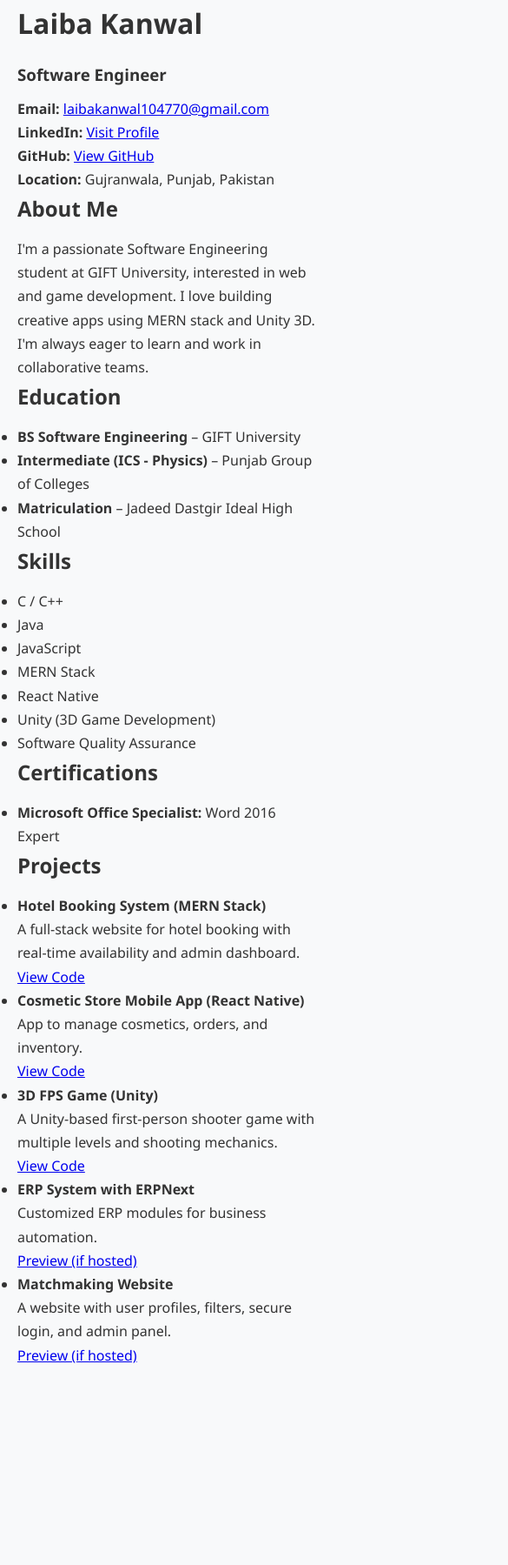
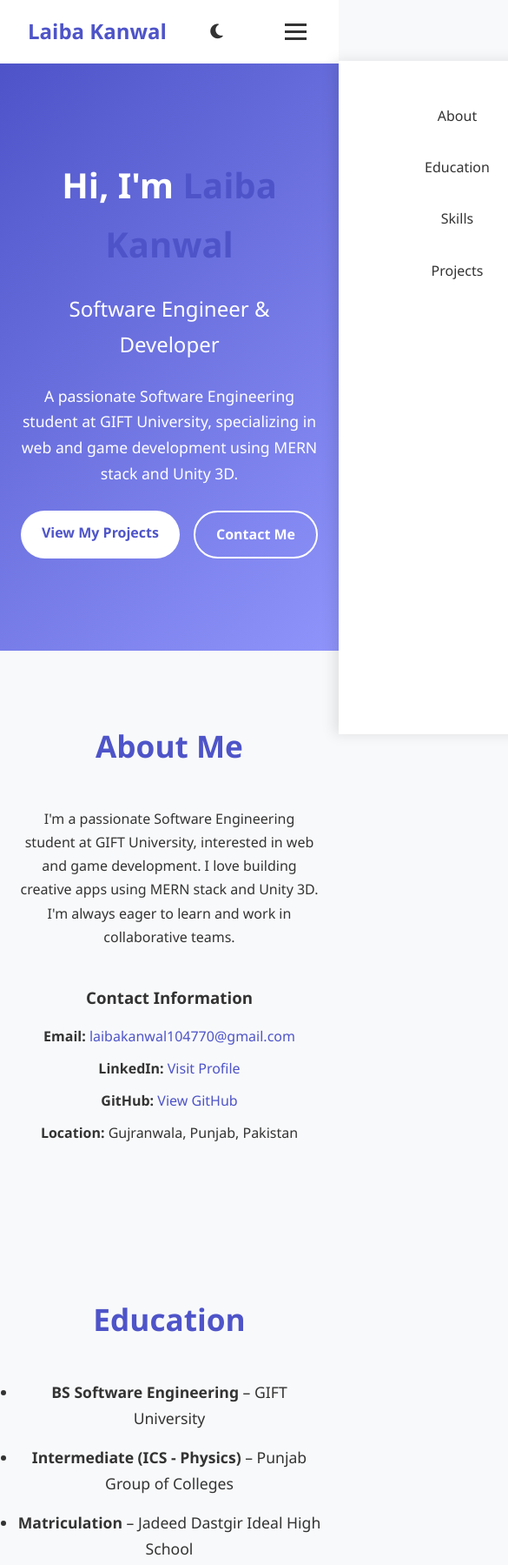
Before and after one commit to Laiba-Kanwal/CV, a plain HTML site: page index.html in a window 390 px wide. Shown: the top 1799 px of the page at 87% size, 585 px wide, since content can reach past the window. Before the commit the page ends 1572 px from the top, so only its background shows below. Drawn offline with Linux system fonts and the light colour scheme.

Commit message:
index.html

```diff
--- a/index.html
+++ b/index.html
@@ -5,39 +5,88 @@
   <meta name="viewport" content="width=device-width, initial-scale=1.0"/>
   <title>Laiba Kanwal - Portfolio</title>
   <link rel="stylesheet" href="style.css" />
+  <link href="https://cdnjs.cloudflare.com/ajax/libs/font-awesome/6.4.0/css/all.min.css" rel="stylesheet">
 </head>
 <body>
-  <div class="container">
-    <header>
-      <h1>Laiba Kanwal</h1>
-      <h3 class="title">Software Engineer</h3>
-      <div class="contact">
-        <p><strong>Email:</strong> <a href="mailto:laibakanwal104770@gmail.com">laibakanwal104770@gmail.com</a></p>
-        <p><strong>LinkedIn:</strong> <a href="https://www.linkedin.com/in/laiba-kanwal-67a445323" target="_blank">Visit Profile</a></p>
-        <p><strong>GitHub:</strong> <a href="https://github.com/Laiba-Kanwal" target="_blank">View GitHub</a></p>
-        <p><strong>Location:</strong> Gujranwala, Punjab, Pakistan</p>
+  <!-- Navigation -->
+  <nav id="navbar">
+    <div class="nav-container">
+      <a href="#" class="logo">Laiba Kanwal</a>
+      <ul class="nav-links">
+        <li><a href="#about">About</a></li>
+        <li><a href="#education">Education</a></li>
+        <li><a href="#skills">Skills</a></li>
+        <li><a href="#projects">Projects</a></li>
+      </ul>
+      <div class="dark-mode-toggle">
+        <i class="fas fa-moon"></i>
       </div>
-    </header>
+      <div class="burger">
+        <div class="line1"></div>
+        <div class="line2"></div>
+        <div class="line3"></div>
+      </div>
+    </div>
+  </nav>
 
-    <section>
-      <h2>About Me</h2>
-      <p>
+  <!-- Hero Section -->
+  <section id="about" class="hero">
+    <div class="hero-content">
+      <h1>Hi, I'm <span class="highlight">Laiba Kanwal</span></h1>
+      <p class="subtitle">Software Engineer & Developer</p>
+      <p class="description">
+        A passionate Software Engineering student at GIFT University, specializing in web and game development using MERN stack and Unity 3D.
+      </p>
+      <div class="cta-buttons">
+        <a href="#projects" class="btn-primary">View My Projects</a>
+        <a href="mailto:laibakanwal104770@gmail.com" class="btn-secondary">Contact Me</a>
+      </div>
+    </div>
+  </section>
+
+  <!-- About Section -->
+  <section id="about" class="section about">
+    <div class="container">
+      <h2 class="section-title">About Me</h2>
+      <p class="about-text">
         I'm a passionate Software Engineering student at GIFT University, interested in web and game development. I love building creative apps using MERN stack and Unity 3D. I'm always eager to learn and work in collaborative teams.
       </p>
-    </section>
 
-    <section>
-      <h2>Education</h2>
-      <ul>
-        <li><strong>BS Software Engineering</strong> – GIFT University</li>
-        <li><strong>Intermediate (ICS - Physics)</strong> – Punjab Group of Colleges</li>
-        <li><strong>Matriculation</strong> – Jadeed Dastgir Ideal High School</li>
+      <div class="contact-info">
+        <h3>Contact Information</h3>
+        <ul>
+          <li><strong>Email:</strong> <a href="mailto:laibakanwal104770@gmail.com">laibakanwal104770@gmail.com</a></li>
+          <li><strong>LinkedIn:</strong> <a href="https://www.linkedin.com/in/laiba-kanwal-67a445323" target="_blank">Visit Profile</a></li>
+          <li><strong>GitHub:</strong> <a href="https://github.com/Laiba-Kanwal" target="_blank">View GitHub</a></li>
+          <li><strong>Location:</strong> Gujranwala, Punjab, Pakistan</li>
+        </ul>
+      </div>
+    </div>
+  </section>
+
+  <!-- Education Section -->
+  <section id="education" class="section education">
+    <div class="container">
+      <h2 class="section-title">Education</h2>
+      <ul class="education-list">
+        <li>
+          <strong>BS Software Engineering</strong> – GIFT University
+        </li>
+        <li>
+          <strong>Intermediate (ICS - Physics)</strong> – Punjab Group of Colleges
+        </li>
+        <li>
+          <strong>Matriculation</strong> – Jadeed Dastgir Ideal High School
+        </li>
       </ul>
-    </section>
+    </div>
+  </section>
 
-    <section>
-      <h2>Skills</h2>
-      <ul>
+  <!-- Skills Section -->
+  <section id="skills" class="section skills">
+    <div class="container">
+      <h2 class="section-title">Skills</h2>
+      <ul class="skills-grid">
         <li>C / C++</li>
         <li>Java</li>
         <li>JavaScript</li>
@@ -46,45 +95,73 @@
         <li>Unity (3D Game Development)</li>
         <li>Software Quality Assurance</li>
       </ul>
-    </section>
+    </div>
+  </section>
 
-    <section>
-      <h2>Certifications</h2>
+  <!-- Certifications -->
+  <section class="section certifications">
+    <div class="container">
+      <h2 class="section-title">Certifications</h2>
       <ul>
         <li><strong>Microsoft Office Specialist:</strong> Word 2016 Expert</li>
       </ul>
-    </section>
+    </div>
+  </section>
 
-    <section>
-      <h2>Projects</h2>
-      <ul>
-        <li>
-          <strong>Hotel Booking System (MERN Stack)</strong><br />
-          A full-stack website for hotel booking with real-time availability and admin dashboard.<br />
-          <a href="https://github.com/Laiba-Kanwal/Hotel-Booking-System" target="_blank">View Code</a>
-        </li>
-        <li>
-          <strong>Cosmetic Store Mobile App (React Native)</strong><br />
-          App to manage cosmetics, orders, and inventory.<br />
-          <a href="https://github.com/Laiba-Kanwal/Cosmetic-App" target="_blank">View Code</a>
-        </li>
-        <li>
-          <strong>3D FPS Game (Unity)</strong><br />
-          A Unity-based first-person shooter game with multiple levels and shooting mechanics.<br />
-          <a href="https://github.com/Laiba-Kanwal/3D-FPS-Game" target="_blank">View Code</a>
-        </li>
-        <li>
-          <strong>ERP System with ERPNext</strong><br />
-          Customized ERP modules for business automation.<br />
-          <a href="#" target="_blank">Preview (if hosted)</a>
-        </li>
-        <li>
-          <strong>Matchmaking Website</strong><br />
-          A website with user profiles, filters, secure login, and admin panel.<br />
-          <a href="#" target="_blank">Preview (if hosted)</a>
-        </li>
-      </ul>
-    </section>
-  </div>
+  <!-- Projects Section -->
+  <section id="projects" class="section projects">
+    <div class="container">
+      <h2 class="section-title">Projects</h2>
+      <div class="project-grid">
+        <div class="project-item">
+          <h3>Hotel Booking System (MERN Stack)</h3>
+          <p>A full-stack website for hotel booking with real-time availability and admin dashboard.</p>
+          <a href="https://github.com/Laiba-Kanwal/Hotel-Booking-System" target="_blank" class="project-link">
+            <i class="fab fa-github"></i> View Code
+          </a>
+        </div>
+
+        <div class="project-item">
+          <h3>Cosmetic Store Mobile App (React Native)</h3>
+          <p>App to manage cosmetics, orders, and inventory.</p>
+          <a href="https://github.com/Laiba-Kanwal/Cosmetic-App" target="_blank" class="project-link">
+            <i class="fab fa-github"></i> View Code
+          </a>
+        </div>
+
+        <div class="project-item">
+          <h3>3D FPS Game (Unity)</h3>
+          <p>A Unity-based first-person shooter game with multiple levels and shooting mechanics.</p>
+          <a href="https://github.com/Laiba-Kanwal/3D-FPS-Game" target="_blank" class="project-link">
+            <i class="fab fa-github"></i> View Code
+          </a>
+        </div>
+
+        <div class="project-item">
+          <h3>ERP System with ERPNext</h3>
+          <p>Customized ERP modules for business automation.</p>
+          <a href="#" target="_blank" class="project-link disabled">Preview (if hosted)</a>
+        </div>
+
+        <div class="project-item">
+          <h3>Matchmaking Website</h3>
+          <p>A website with user profiles, filters, secure login, and admin panel.</p>
+          <a href="#" target="_blank" class="project-link disabled">Preview (if hosted)</a>
+        </div>
+      </div>
+    </div>
+  </section>
+
+  <!-- Footer -->
+  <footer>
+    <p>&copy; 2025 Laiba Kanwal. All rights reserved.</p>
+    <div class="social-links">
+      <a href="https://linkedin.com/in/laiba-kanwal-67a445323" target="_blank"><i class="fab fa-linkedin"></i></a>
+      <a href="https://github.com/Laiba-Kanwal" target="_blank"><i class="fab fa-github"></i></a>
+      <a href="mailto:laibakanwal104770@gmail.com"><i class="fas fa-envelope"></i></a>
+    </div>
+  </footer>
+
+  <script src="script.js"></script>
 </body>
 </html>
```
